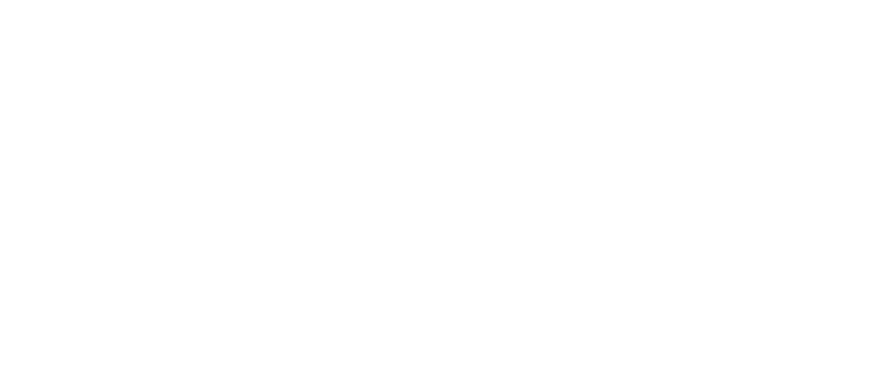
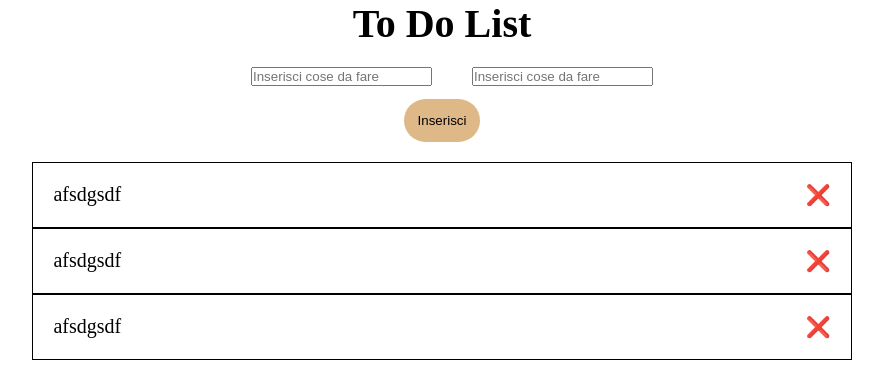
Before and after one commit to Marcosshyguy/vue-todolist, a plain HTML site: page index.html in a window 1280 px wide. Shown: the whole page, without its empty margins (198-1081 px from the left). Drawn offline with nearby package versions, Linux system fonts and the light colour scheme.

Commit message:
add some general style with css

```diff
--- a/css/style.css
+++ b/css/style.css
@@ -0,0 +1,74 @@
+*{
+    padding: 0;
+    margin: 0;
+    box-sizing: border-box;
+}
+
+html{
+    font-size:20px;
+}
+
+.container{
+    width: 80%;
+    height: 100vh;
+    margin: 0 auto;
+}
+
+.txt-center{
+    text-align: center;
+}
+/* to-do-form */
+.form-container{
+    width: 100%;
+    display: flex;
+    justify-content: center;
+    gap: 1em;
+    margin-top: 1em;
+}
+
+/* to-do-list */
+
+.to-do-container{
+    width:80%;
+    margin:  1em auto 0 auto;
+}
+
+.to-do-container ul{
+    width: 100%;
+    list-style: none;
+}
+
+.to-do-container li{
+    width: 100%;
+    display: flex;
+    justify-content: space-between;
+    padding: 1em;
+    /* debug    */
+    border: 1px solid black;
+}
+
+/* button */
+.add-btn{
+    margin-top: 1em;
+    border: none;
+    border-radius: 1.4rem;
+    padding: .7rem;
+    background-color: burlywood;
+    cursor: pointer;
+}
+
+.add-btn:hover{
+    opacity: 90%;
+}
+
+.add-btn:active{
+    color: burlywood;
+    background-color: black;
+}
+
+
+/* evente classes */
+
+.underlined{
+    text-decoration: line-through;
+}
--- a/index.html
+++ b/index.html
@@ -9,6 +9,30 @@
     <title>To Do List</title>
 </head>
 <body>
+    <div id="app">
+        <div class="container txt-center">
+            <h1 class="txt-center">To Do List</h1>
+            <div class="form-container">
+                <label for="to-do"></label>
+                <input type="text" id="to-do" placeholder="Inserisci cose da fare">
+                <label for="is-do"></label>
+                <input type="text" id="is-do" placeholder="Inserisci cose da fare">
+            </div>
+            <button class="add-btn" @click="">Inserisci</button>
+            <div class="to-do-container ">
+                <ul>
+                    <li v-for=""><span>afsdgsdf</span><span>&#10060;</span></li>
+                    <li><span >afsdgsdf</span><span>&#10060;</span></li>
+                    <li><span>afsdgsdf</span><span>&#10060;</span></li>
+                </ul>
+            </div>
+        </div>
+
+
+
+    </div>
+
+
     <script src="js/script.js"></script>
 </body>
 </html>
```
